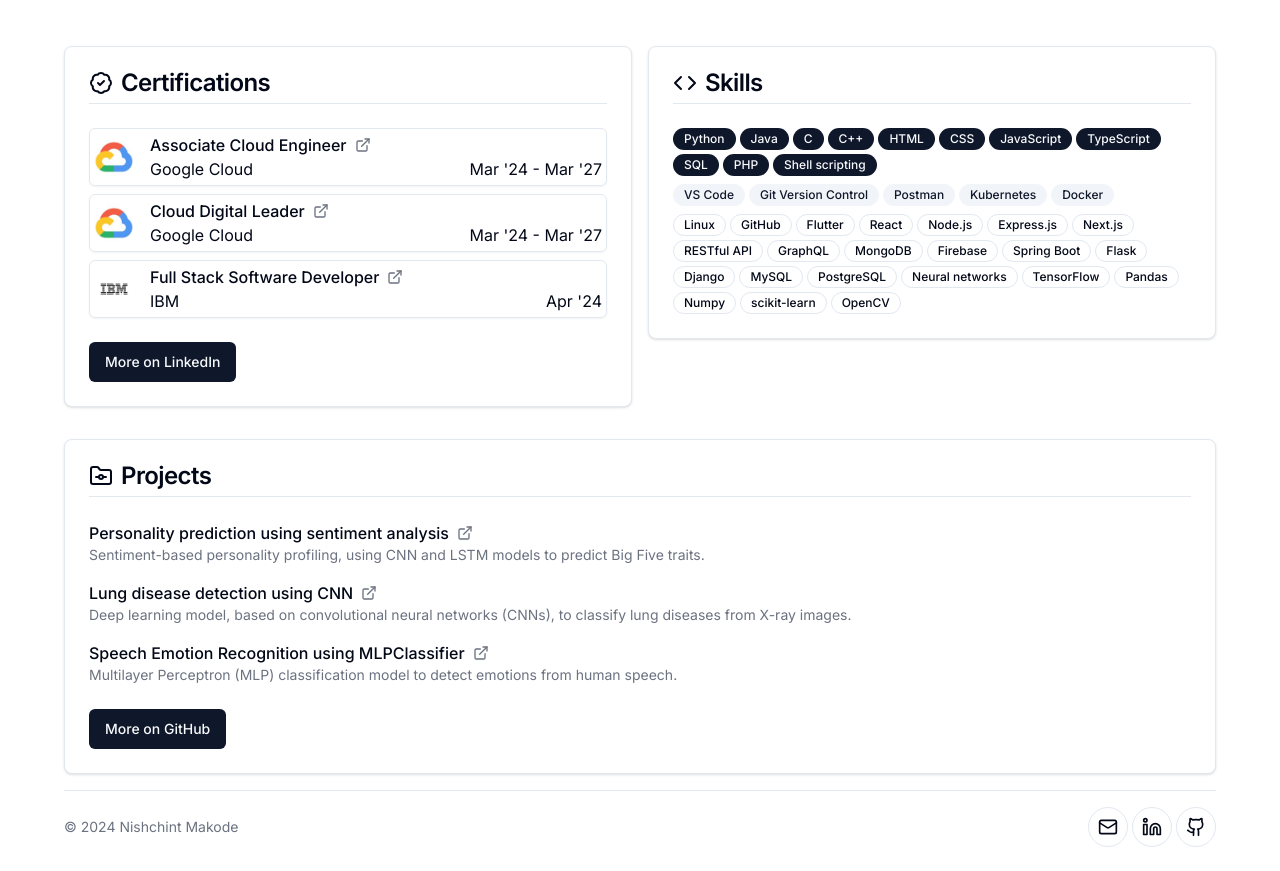
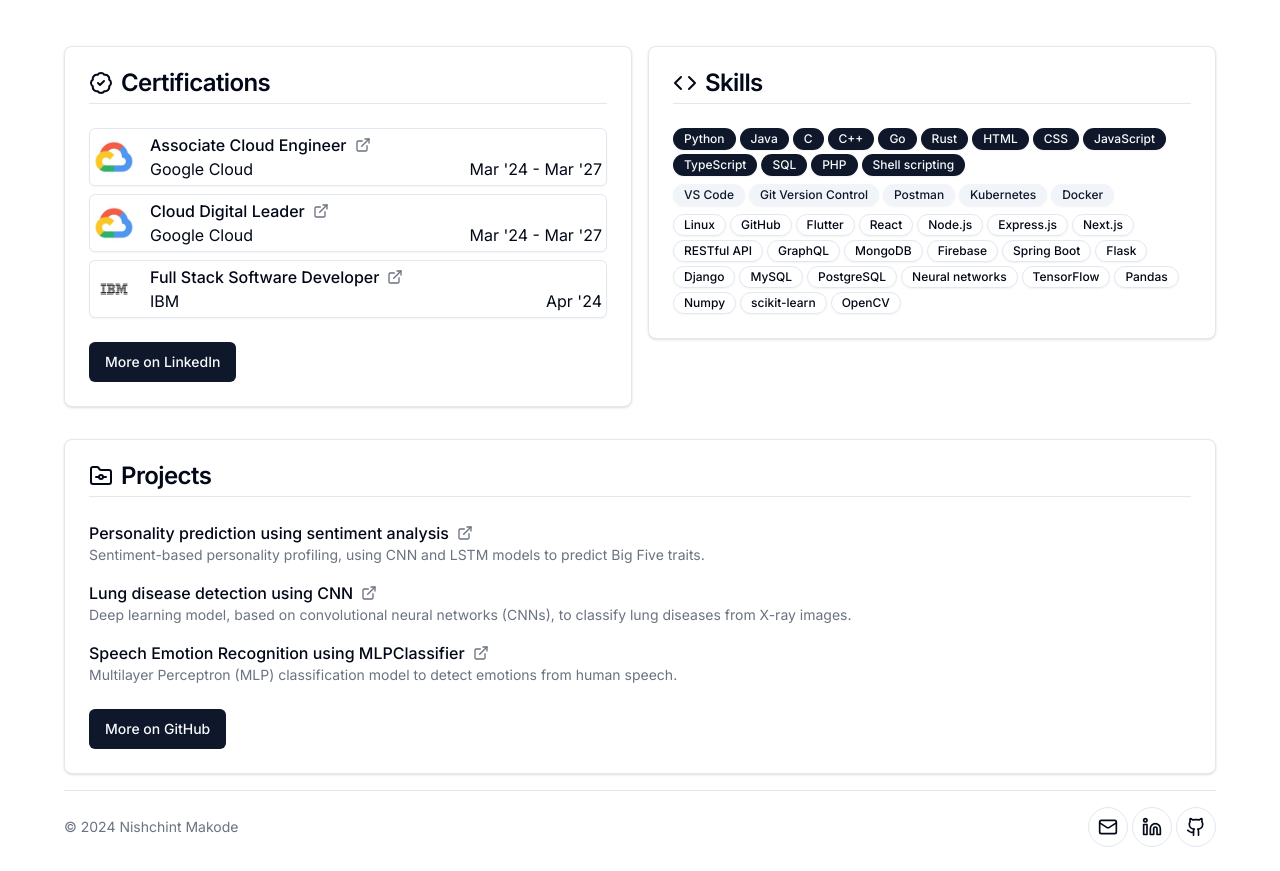
Before and after one commit to nishchintmakode/portfolio-web, a Next.js app: page / in a window 1280 px wide. Shown: the part 1180-2051 px from the top of the page. Built offline with nearby package versions, Linux system fonts and the light colour scheme.

Commit message:
Changes to CV and card content

```diff
--- a/src/components/qualifications/skills.tsx
+++ b/src/components/qualifications/skills.tsx
@@ -16,6 +16,8 @@
   "Java",
   "C",
   "C++",
+  "Go",
+  "Rust",
   "HTML",
   "CSS",
   "JavaScript",
@@ -78,7 +80,7 @@
             {skills1.map((skill, index) => (
               <Badge
                 key={index}
-                className="flex items-center gap-2"
+                className="flex items-center gap-2 shadow-sm"
                 variant="default"
               >
                 <div className="font-medium">{skill}</div>
@@ -89,7 +91,7 @@
             {skills2.map((skill, index) => (
               <Badge
                 key={index}
-                className="flex items-center gap-2"
+                className="flex items-center gap-2 shadow-sm"
                 variant="secondary"
               >
                 <div className="font-medium">{skill}</div>
@@ -100,7 +102,7 @@
             {skills3.map((skill, index) => (
               <Badge
                 key={index}
-                className="flex items-center gap-2"
+                className="flex items-center gap-2 shadow-sm"
                 variant="outline"
               >
                 <div className="font-medium">{skill}</div>
```
Also changed, not shown: 1 other file (tests, documents, lock files or other folders).
